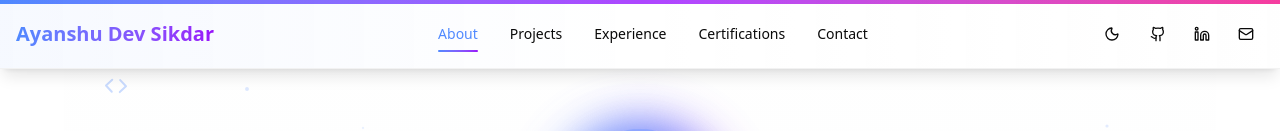
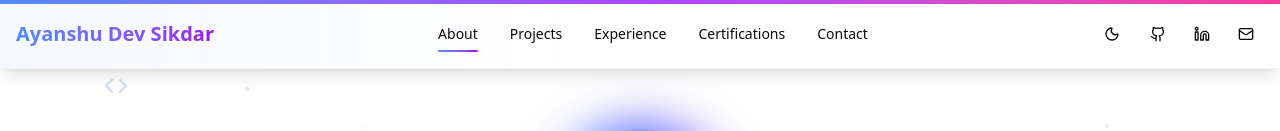
Before and after one commit to MET4L-DS/personal-portfolio, a React (Vite) app in the folder frontend/: page / in a window 1280 px wide. Shown: the top 131 px of the page. Built offline with nearby package versions, Linux system fonts and the light colour scheme.

Commit message:
updated nav text to use black text instead of blue

```diff
--- a/frontend/src/components/Navigation.tsx
+++ b/frontend/src/components/Navigation.tsx
@@ -153,7 +153,7 @@ export function Navigation() {
 								transition={{ delay: 0.1 * index + 0.3 }}
 								className={`relative text-sm font-medium transition-all duration-300 py-2 ${
 									activeSection === item.id
-										? "text-primary"
+										? "text-foreground"
 										: "text-foreground hover:text-primary"
 								}`}
 								onClick={() => setIsMenuOpen(false)}
```
